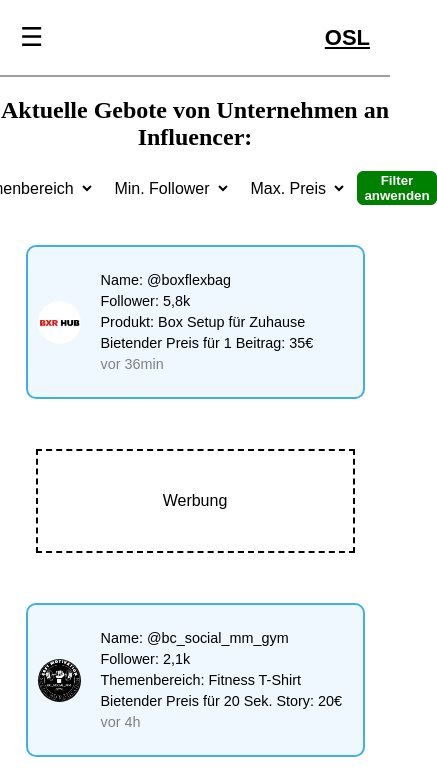
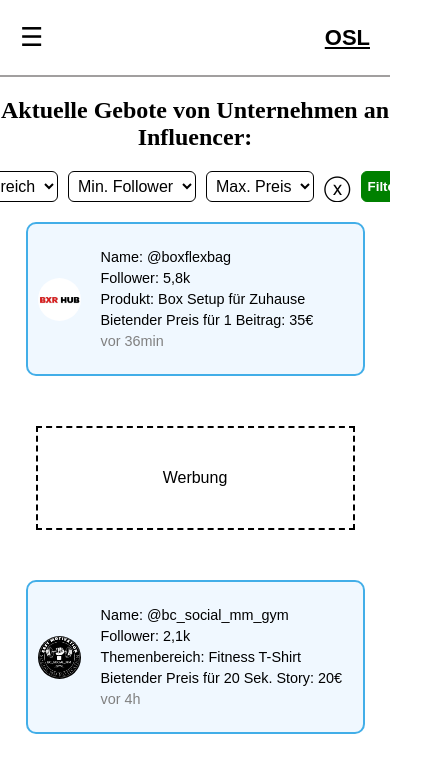
Before and after one commit to test22s/test3, a plain HTML site: page profil.html in a window 390 px wide. Shown: the top 781 px of the page, 437 px wide, since content can reach past the window. Drawn offline with Linux system fonts and the light colour scheme.

Commit message:
Add files via upload

```diff
--- a/profil.html
+++ b/profil.html
@@ -93,16 +93,22 @@
             .filter{
                 max-width: 500px;
                 text-align: center;
+                margin: 0 auto; /* Zentriere den Container */
+    overflow-x: auto; /* Horizontales Scrollen aktivieren */
+    white-space: nowrap; /* Verhindern, dass der Inhalt umbricht */
             }
             .filterbtn {
                 display: flex;
-
+               display: inline-block;
                 font-size: smaller;
             }
+
             .filter select{
-                border: 1.7px black;
-                size: 1em;
+                display: inline-block;
+                border: 0.7px solid black;
+                border-radius: 6px;
             }
+
         }
 
         .filterbtn {
@@ -112,14 +118,24 @@
             background-color: green;
         }
 
+
+
         .filterbtn:hover {
             background-color: rgb(2, 110, 2);
+        }
+
+        .reset-icon{
+            font-size: 26px;
+
+            display: flex;
+            flex-direction: row;
+
         }
 
         .filter select {
             padding: 5px;
             background-color: white;
-
+            border: 0.7px solid black;
             border-radius: 6px;
             font-size: 1em;
         }
@@ -224,6 +240,9 @@
     <div class="title"><strong>Aktuelle Gebote von Unternehmen an Influencer:</strong></div>
 
     <div class="filter">
+
+
+
         <select id="themenbereich-filter">
             <option value="">Themenbereich</option>
             <option value="Fitness">Fitness</option>
@@ -248,7 +267,9 @@
             <option value="80"> 80€</option>
             <option value="100">100€+</option>
         </select>
+        <div class="reset-icon" id="reset-icon" onclick="resetFilters()">ⓧ</div>
         <button class="filterbtn" onclick="applyFilters()"><strong>Filter anwenden</strong></button>
+
     </div>
 
     <div class="container">
@@ -345,6 +366,19 @@
 
     <script>
 
+function showResetIcon(selectElement) {
+            var resetIcon = document.getElementById('reset-icon');
+            resetIcon.classList.add('active');
+        }
+
+        function resetFilters() {
+            document.getElementById('themenbereich-filter').value = "";
+            document.getElementById('follower-filter').value = "0";
+            document.getElementById('preis-filter').value = "1000";
+            document.getElementById('reset-icon').classList.remove('active');
+            applyFilters();
+        }
+
 document.getElementById('profilcard').addEventListener('click', function() {
             // Zeige die Ladeanimation
 
```
